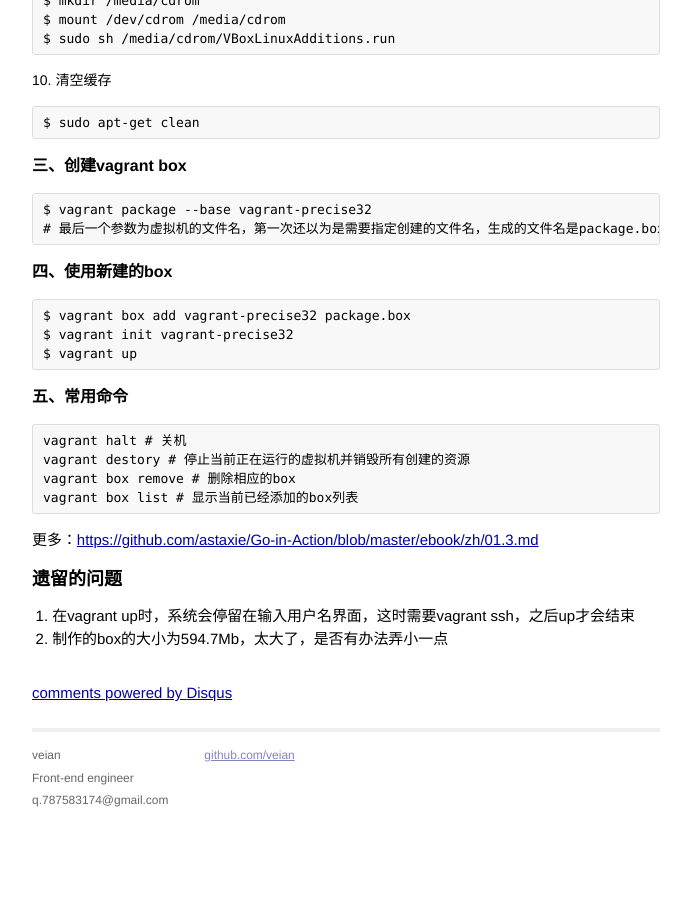
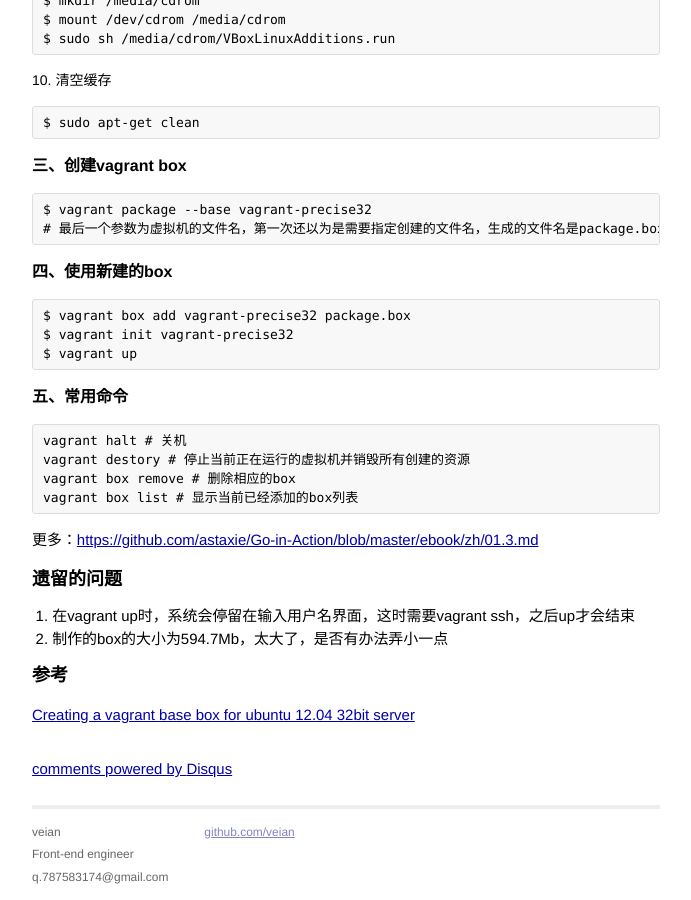
Before and after one commit to veian/veian.github.io, a Jekyll site: the page built from _posts/2014-01-07-create-vagrant-box.md, in a window 1280 px wide and 900 px high, scrolled down 3281 px. Shown: the whole window, without its empty margins (294-985 px from the left). Built offline with Jekyll 4.4.1, drawn with Linux system fonts in a browser that asks for light colours; Markdown is read by kramdown in place of the engine named in the settings; comment, search, counter and statistics services are not loaded; before the commit the page ends 4105 px from its top, so only the background shows below that.

```diff
--- a/_config.yml
+++ b/_config.yml
@@ -1,6 +1,6 @@
 name: Veian's BLOG
 markdown: redcarpet
-permalink: /:categories/:year/:month/:day/:title
+permalink: pretty
 exclude: [".rvmrc", ".rbenv-version", "README.md", "Rakefile", "changelog.md"]
 auto: true
 pygments: true
@@ -10,7 +10,6 @@ author :
   name : veian
   email : q.787583174@gmail.com
   github : veian
-
 production_url : http://e2024.com
 
 # All Jekyll-Bootstrap specific configurations are namespaced into this hash
--- a/_posts/2014-01-07-create-vagrant-box.md
+++ b/_posts/2014-01-07-create-vagrant-box.md
@@ -239,3 +239,6 @@ vagrant box list # 显示当前已经添加的box列表
 
 1. 在vagrant up时，系统会停留在输入用户名界面，这时需要vagrant ssh，之后up才会结束
 2. 制作的box的大小为594.7Mb，太大了，是否有办法弄小一点
+
+## 参考
+[Creating a vagrant base box for ubuntu 12.04 32bit server](https://github.com/fespinoza/checklist_and_guides/wiki/Creating-a-vagrant-base-box-for-ubuntu-12.04-32bit-server)
```
